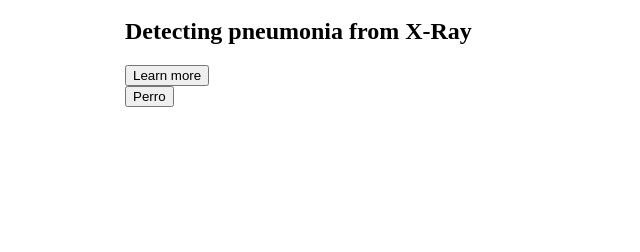
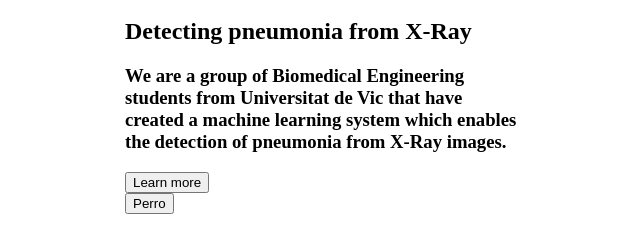
Before and after one commit to triniarenas98/web0, a plain HTML site: page index.html in a window 1280 px wide. Shown: the part 140-392 px from the top of the page, without its empty margins (315-955 px from the left). Drawn offline with Linux system fonts and the light colour scheme.

Commit message:
Afegir text

```diff
--- a/index.html
+++ b/index.html
@@ -13,7 +13,10 @@
     <main>
         <h1>Machine Learning Project</h1>
         <h2>Detecting pneumonia from X-Ray</h2>
+        <h3>We are a group of Biomedical Engineering students from Universitat de Vic that have created a machine
+            learning system which enables the detection of pneumonia from X-Ray images.  </h3>
         <button id="boton">Learn more</button>
+
         <div id="contenido"></div>
         <button id="perro-btn">Perro</button>
     </main>
```
